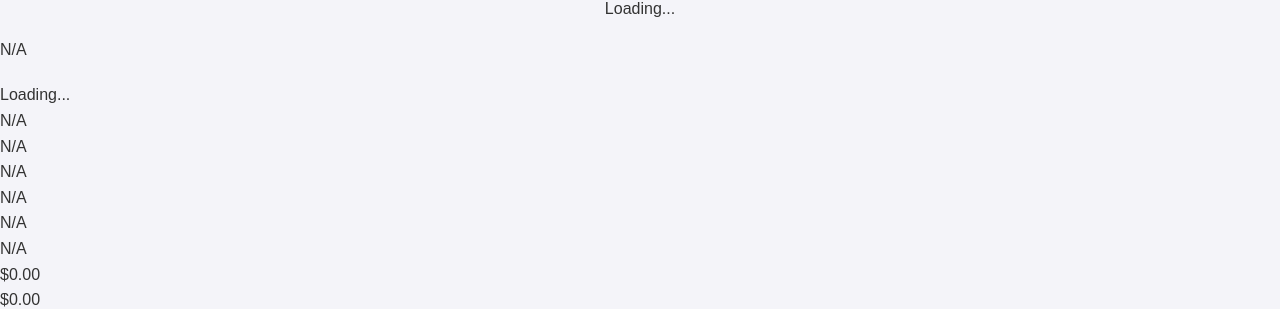
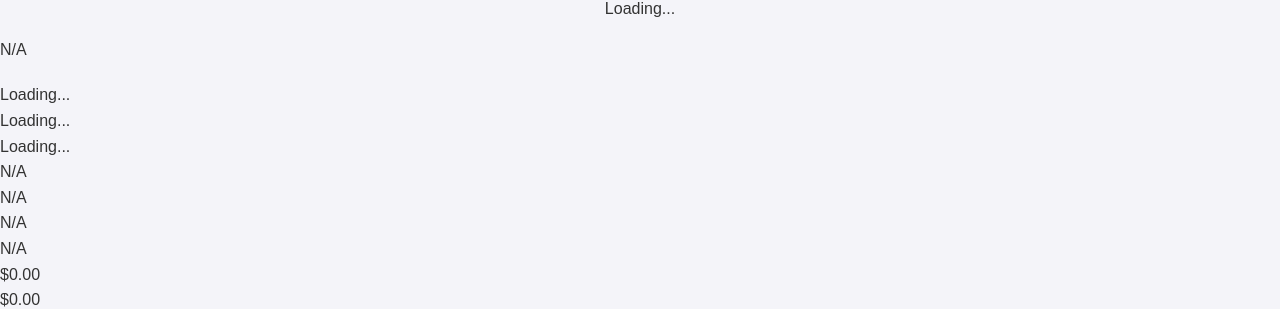
Before and after one commit to m-cochran/Randomerr, a Jekyll site: the page built from pagetest.md, in a window 1280 px wide. Shown: the part 555-864 px from the top of the page. Built offline with Jekyll 4.4.1, drawn with Linux system fonts in a browser that asks for light colours; part of the change alters nothing that is shown.

Commit message:
Update pagetest.md

```diff
--- a/pagetest.md
+++ b/pagetest.md
@@ -43,6 +43,10 @@ permalink: /pro/
       <!-- Account details will be displayed here -->
     </div>
   </div>
+
+
+
+<span id="account-number"></span>
 
 
 <div id="account-number">Loading...</div>
@@ -132,10 +136,9 @@ function displayResult(account, name, email, orderID, phone, billingAddress, shi
     }
   };
 
-  // Update fields
   updateField("account-number", account);
-  updateField("name", name);
-  updateField("email", email);
+  updateField("profile-name", name);
+  updateField("profile-email", email);
   updateField("order-id", orderID);
   updateField("phone", phone);
   updateField("billing-address", billingAddress);
@@ -146,6 +149,7 @@ function displayResult(account, name, email, orderID, phone, billingAddress, shi
   updateField("total-amount", totalAmount);
 }
 
+
 // Example usage: Call the function with a test email (replace with actual user input)
 document.addEventListener("DOMContentLoaded", () => {
   const testEmail = "mycupofearth@gmail.com"; // Replace with user-provided email
```
